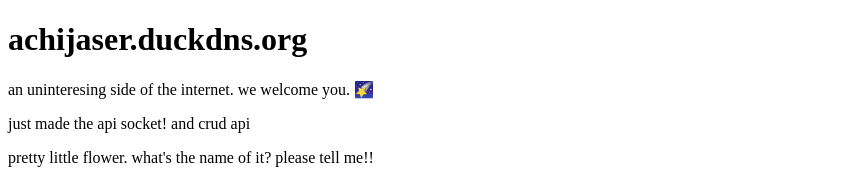
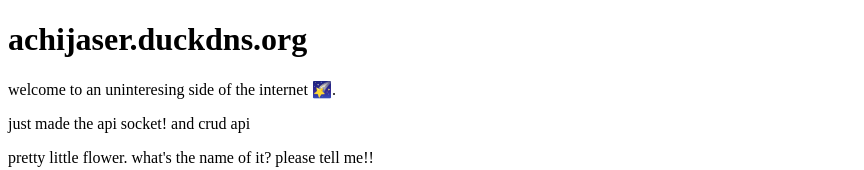
Before and after one commit to narae1073/my_node, a website: page index.html in a window 1280 px wide. Shown: the top 170 px of the page, without its empty margins (0-864 px from the left). Drawn offline with Linux system fonts and the light colour scheme.

Commit message:
Rephrase welcome message in index.html

```diff
--- a/index.html
+++ b/index.html
@@ -7,7 +7,7 @@
   <body>
     <div class="container">
       <h1>achijaser.duckdns.org</h1>
-      <p>an uninteresing side of the internet. we welcome you. 🌠</p>
+      <p>welcome to an uninteresing side of the internet 🌠.</p>
       <p>just made the api socket! and crud api</p>
       <p>pretty little flower. what's the name of it? please tell me!!</p>
       <img
```
